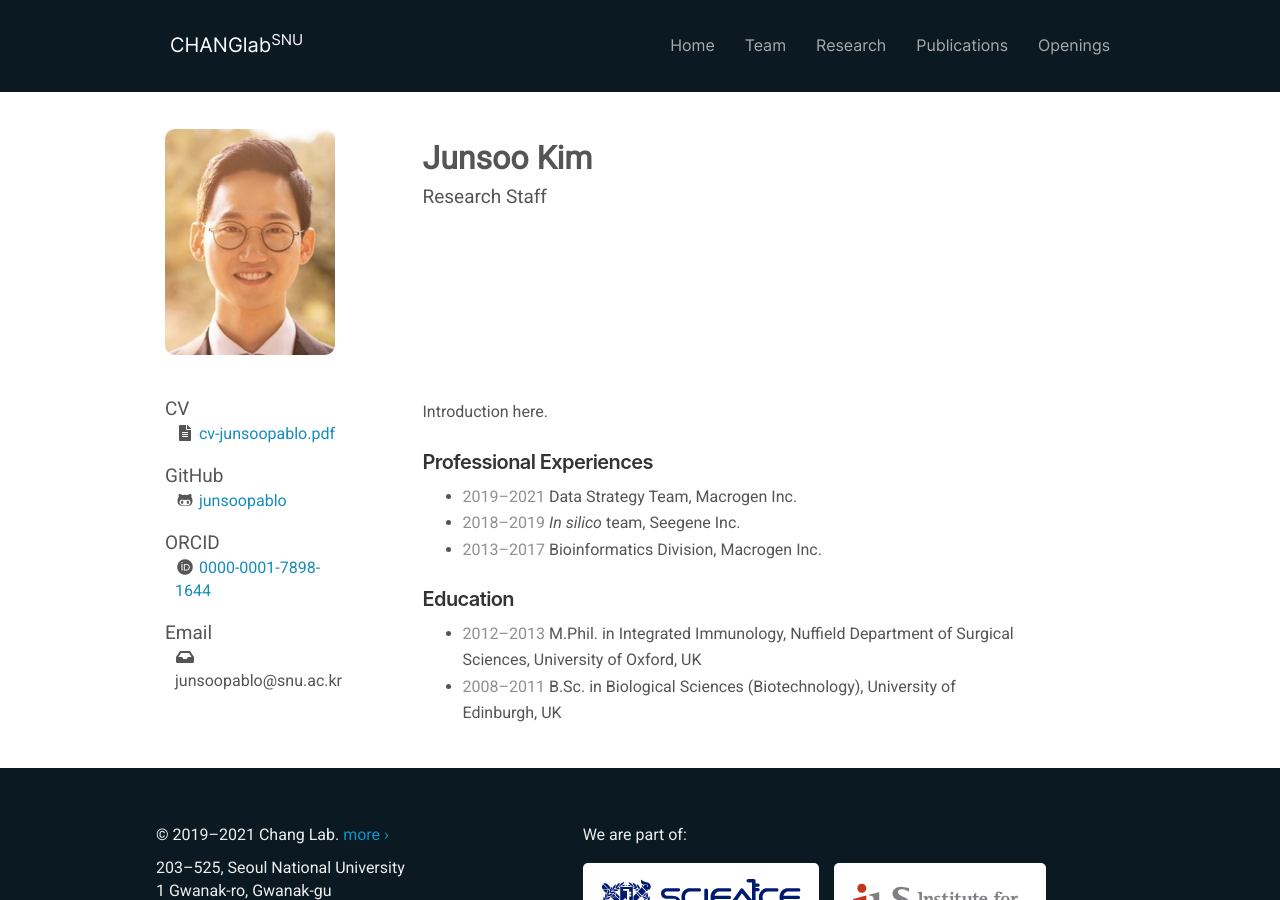
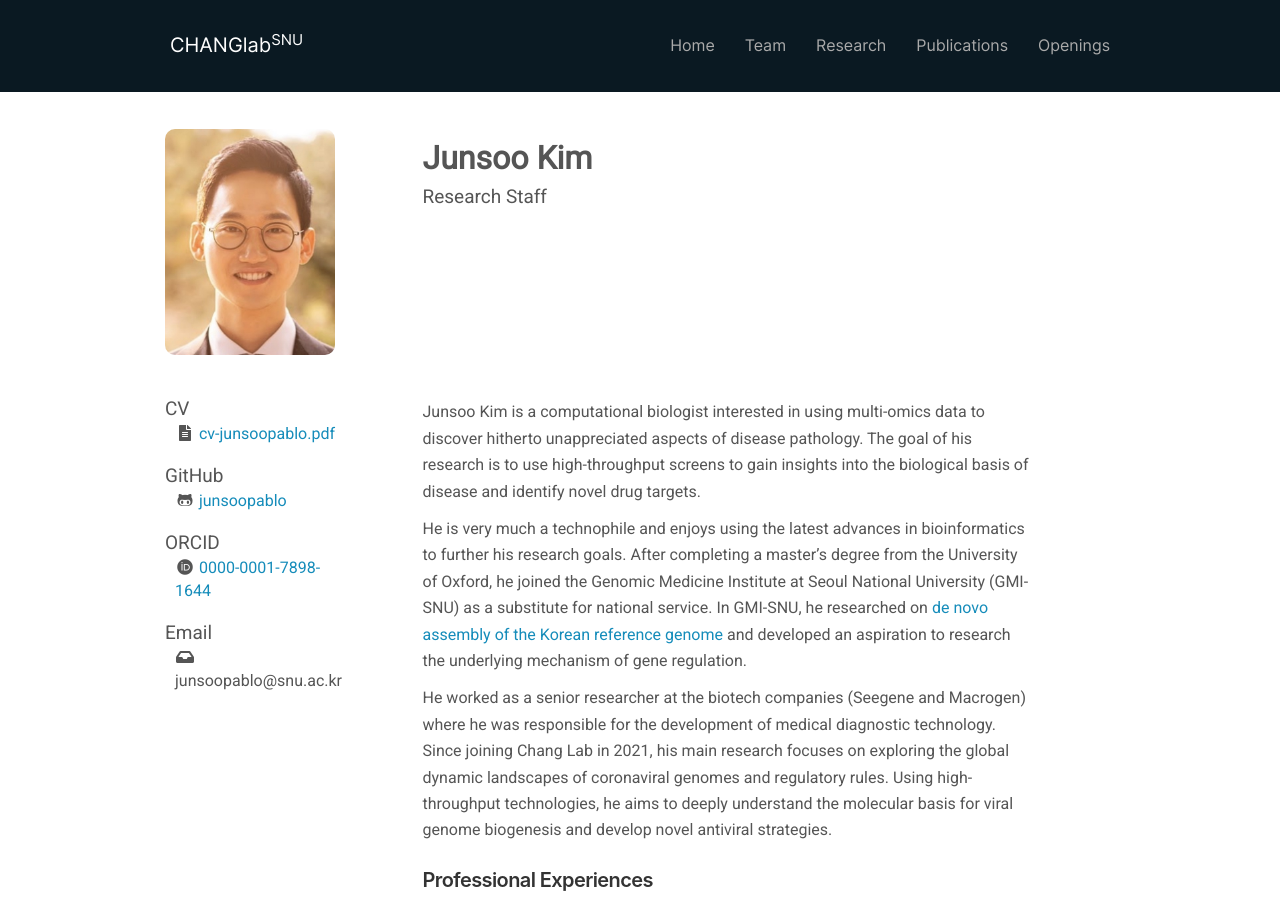
Before and after one commit to ChangLabSNU/ChangLabSNU.github.io, a Jekyll site: the page built from _pages/team/junsoo-kim.md, in a window 1280 px wide and 900 px high. Built offline with Jekyll 4.4.1, drawn with Linux system fonts in a browser that asks for light colours; nearby versions of some CDN libraries; some web fonts are replaced.

Commit message:
Update junsoo-kim.md

```diff
--- a/_pages/team/junsoo-kim.md
+++ b/_pages/team/junsoo-kim.md
@@ -13,7 +13,11 @@ cv: /assets/cv/cv-junsoopablo.pdf
 permalink: /team/junsoo-kim
 ---
 
-Introduction here.
+Junsoo Kim is a computational biologist interested in using multi-omics data to discover hitherto unappreciated aspects of disease pathology. The goal of his research is to use high-throughput screens to gain insights into the biological basis of disease and identify novel drug targets.
+
+He is very much a technophile and enjoys using the latest advances in bioinformatics to further his research goals. After completing a master’s degree from the University of Oxford, he joined the Genomic Medicine Institute at Seoul National University (GMI-SNU) as a substitute for national service. In GMI-SNU, he researched on [de novo assembly of the Korean reference genome](https://www.nature.com/articles/nature20098) and developed an aspiration to research the underlying mechanism of gene regulation.
+
+He worked as a senior researcher at the biotech companies (Seegene and Macrogen) where he was responsible for the development of medical diagnostic technology. Since joining Chang Lab in 2021, his main research focuses on exploring the global dynamic landscapes of coronaviral genomes and regulatory rules. Using high-throughput technologies, he aims to deeply understand the molecular basis for viral genome biogenesis and develop novel antiviral strategies.
 
 #### Professional Experiences
 
```
